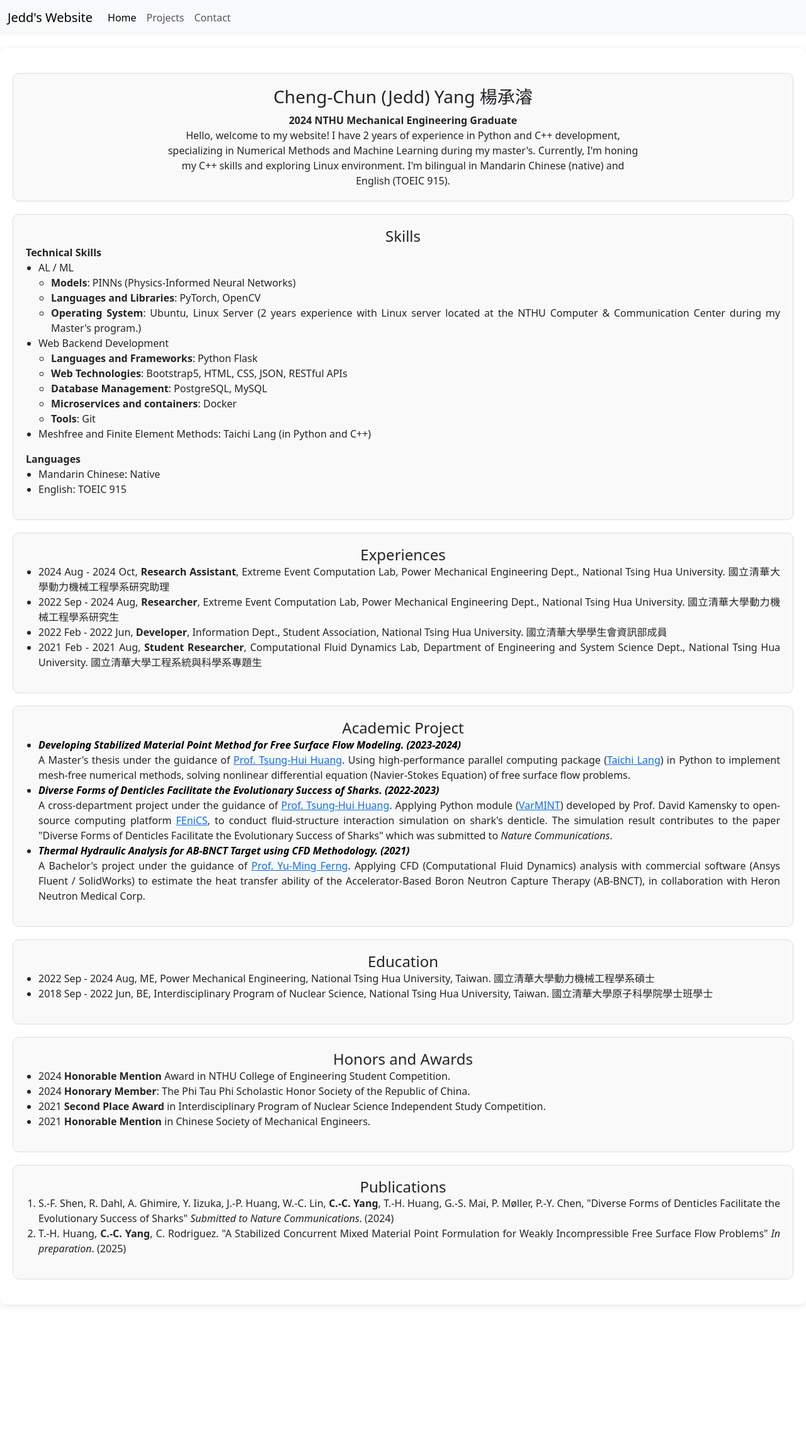
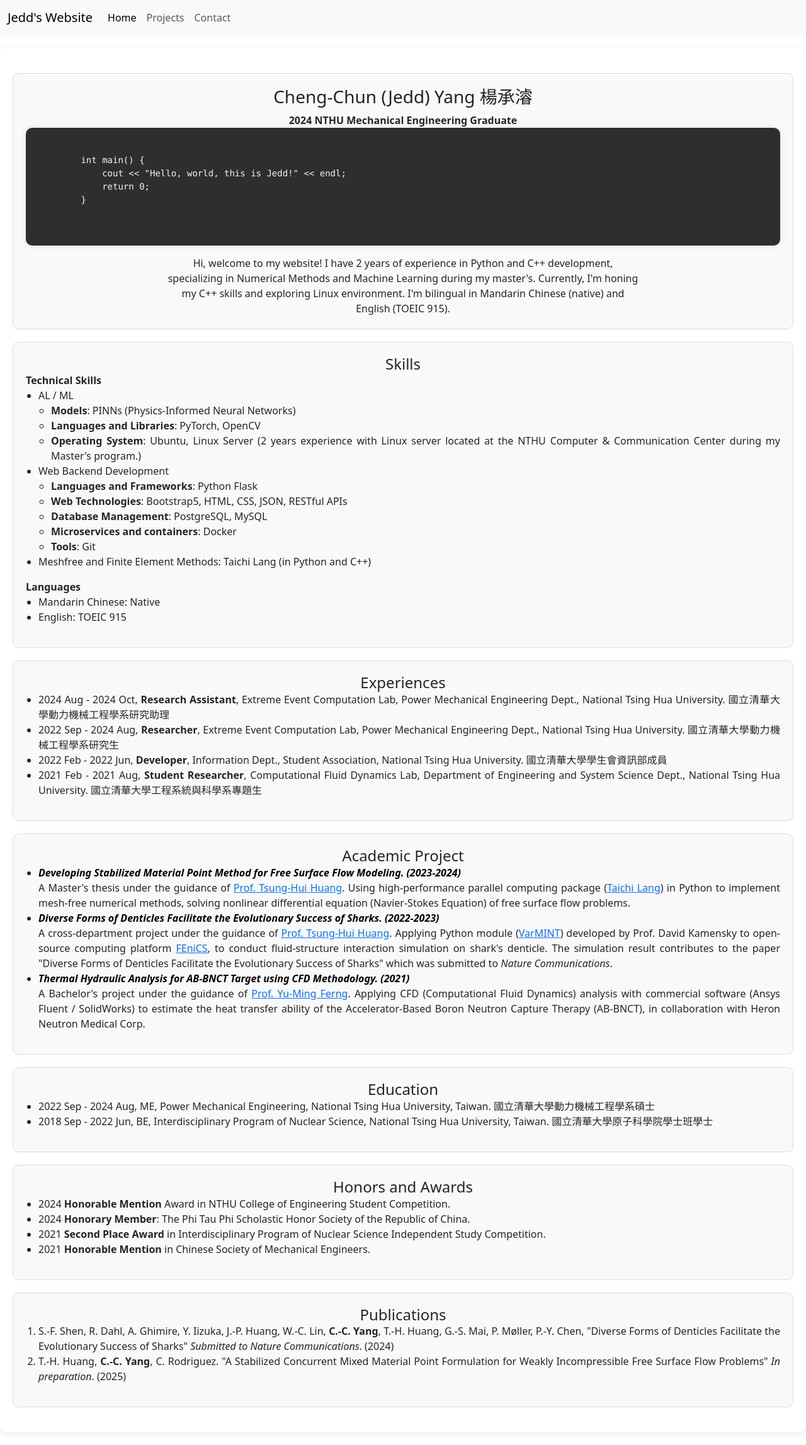
Before and after one commit to jeddiot/jedd-cv, a Jekyll site: the page built from index.html, in a window 1280 px wide. Shown: the whole page at 63% size. Built offline with Jekyll 4.4.1, drawn with Linux system fonts in a browser that asks for light colours; before the commit the page ends 2092 px from its top, so only the background shows below that.

Commit message:
Updated format

```diff
--- a/index.html
+++ b/index.html
@@ -6,8 +6,16 @@
     <!-- <h2>Biography</h2> -->
     <h3 style="text-align: center;">Cheng-Chun (Jedd) Yang 楊承濬</h3>
     <p style="margin: 0; text-align: center;"><b>2024 NTHU Mechanical Engineering Graduate</b></p>
+    <pre>
+        <code>
+        int main() {
+            cout << "Hello, world, this is Jedd!" << endl;
+            return 0;
+        }
+        </code>
+    </pre>
     <p style="margin: 0; text-align: center; max-width: 750px; margin-left: auto; margin-right: auto;">
-        Hello, welcome to my website! I have 2 years of experience in Python and C++ development, specializing in Numerical Methods and Machine Learning during my master's. Currently, I'm honing my C++ skills and exploring Linux environment. I'm bilingual in Mandarin Chinese (native) and English (TOEIC 915).
+        Hi, welcome to my website! I have 2 years of experience in Python and C++ development, specializing in Numerical Methods and Machine Learning during my master's. Currently, I'm honing my C++ skills and exploring Linux environment. I'm bilingual in Mandarin Chinese (native) and English (TOEIC 915).
     </p>
 </div>
 
--- a/style.css
+++ b/style.css
@@ -13,9 +13,12 @@ body {
 
 pre {
     font-family: 'Courier New', monospace;
-    background-color: #f5f5f5;
-    padding: 10px;
-    border-radius: 5px;
+    background-color: #2e2e2e; /* Dark background */
+    color: #f5f5f5; /* Light text color */
+    padding: 20px;
+    border-radius: 10px;
+    box-shadow: 0 0 10px rgba(0, 0, 0, 0.1);
+    overflow-x: auto; /* Horizontal scrolling if code is too wide */
 }
 
 .container_jedd {
```
Also changed, not shown: project.html (+0 -7 lines).
